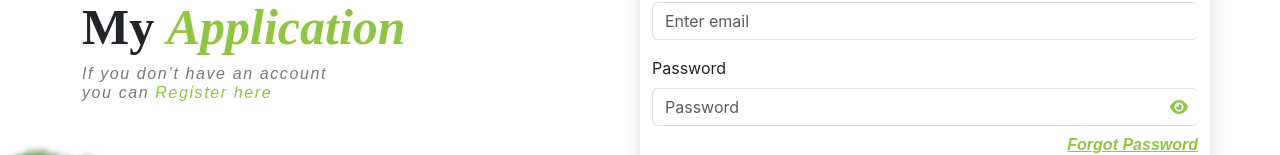
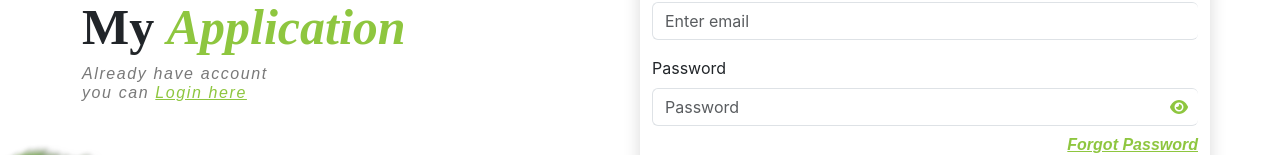
Before and after one commit to Abdul36/my-green, a React (Create React App) app: page /register in a window 1280 px wide. Shown: the part 432-587 px from the top of the page. Built offline with nearby package versions, Linux system fonts and the light colour scheme.

Commit message:
signup change

```diff
--- a/src/components/register/Register.js
+++ b/src/components/register/Register.js
@@ -1,5 +1,6 @@
 import React, { useState } from "react";
 import "./register.css";
+import { Link } from "react-router-dom";
 
 import flogo from "../../Assets/Images/flogo.png";
 import blur from "../../Assets/Images/blur.png";
@@ -27,8 +28,11 @@ const Register = () => {
                 My <i style={{ color: "#8EC63F" }}>Application</i>
               </h4>
               <p className="insp acc">
-                If you don’t have an account <br />
-                you can <a style={{ color: "#8EC63F" }}>Register here</a>
+                Already have account <br />
+                you can{" "}
+                <Link to="/sign" style={{ color: "#8EC63F" }}>
+                  Login here
+                </Link>
               </p>
             </div>
             <div className="col-md shadow">
```
